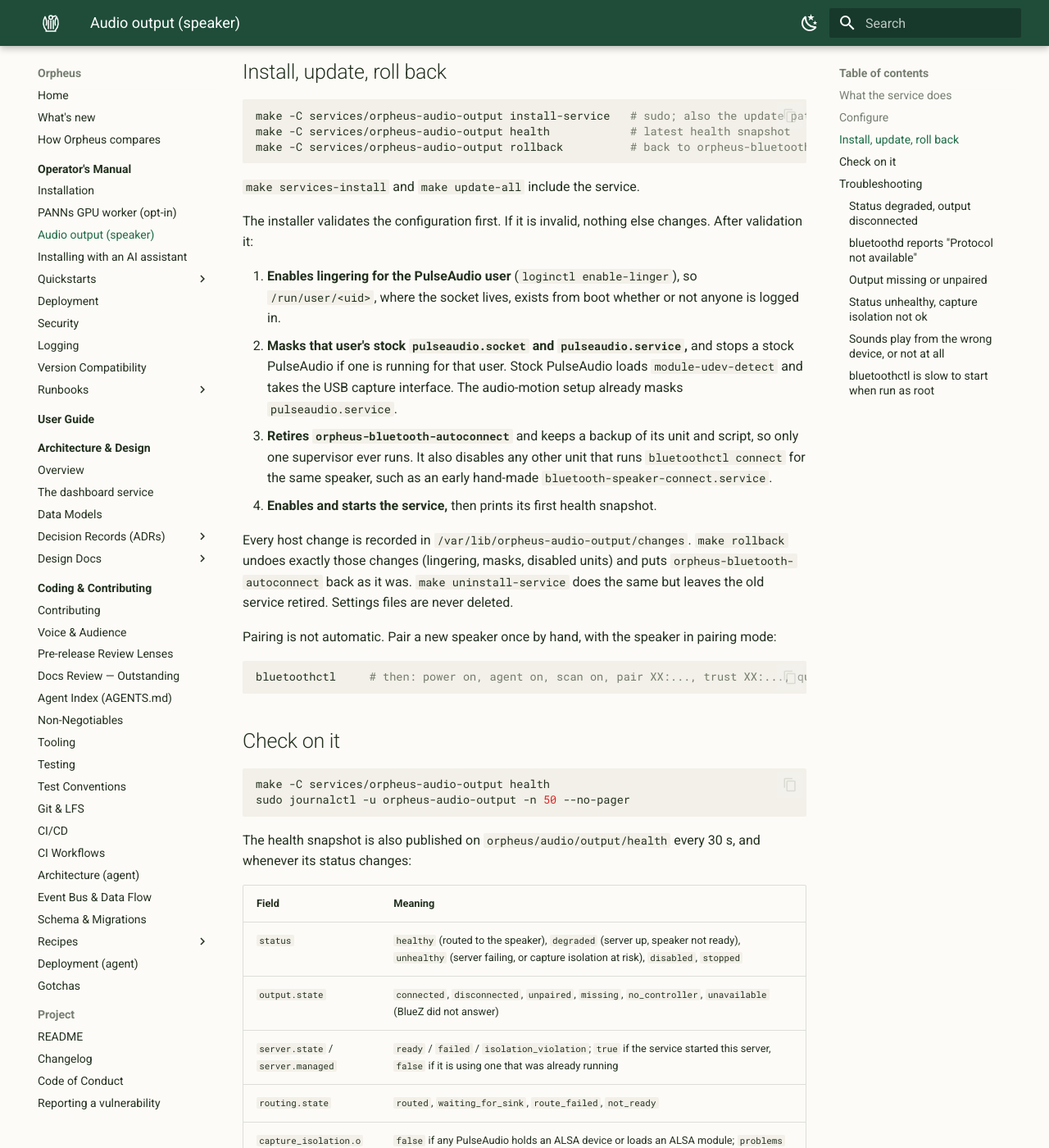
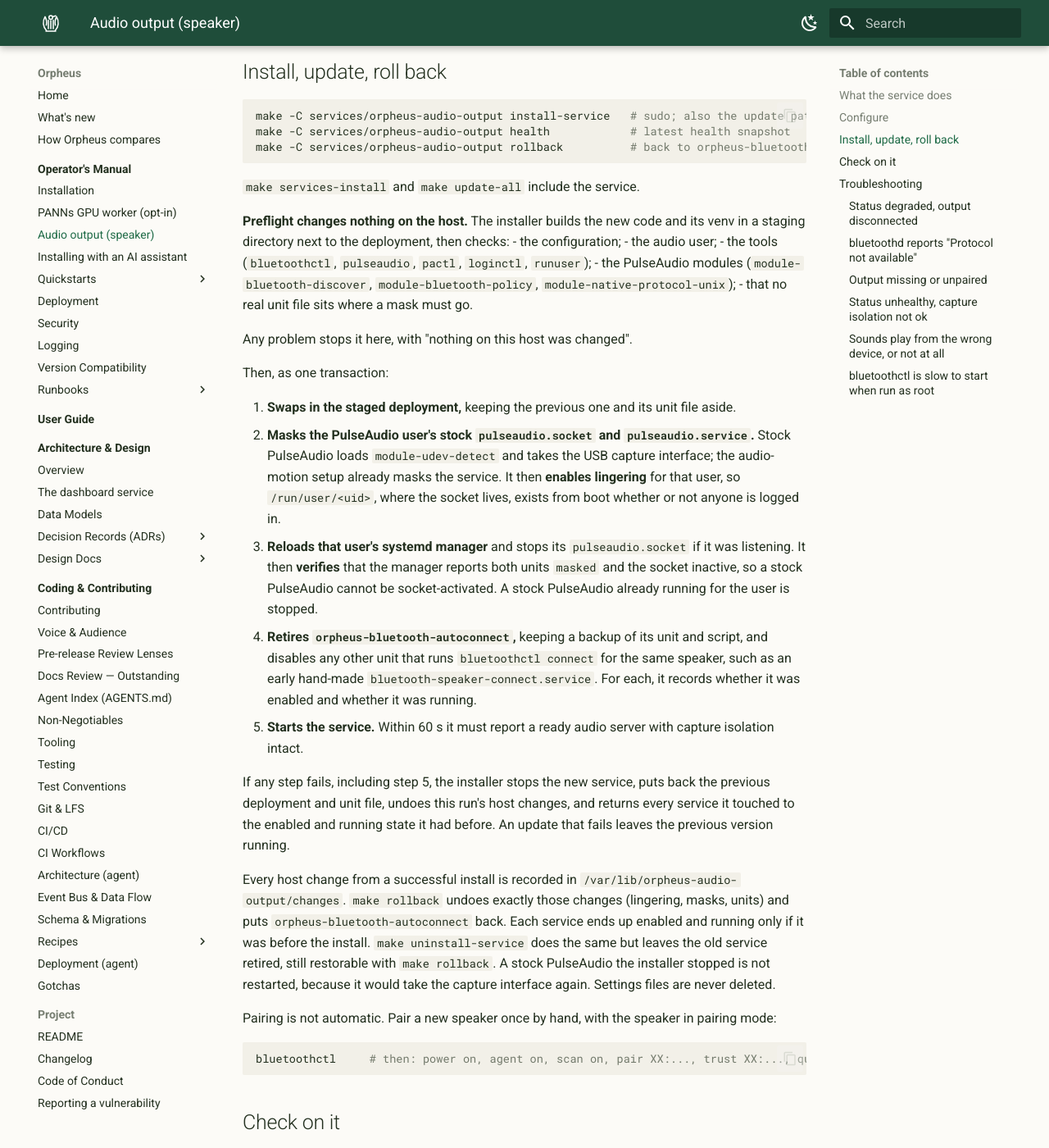
Before and after one commit to scottchronicity/orpheus, an MkDocs documentation site: the page built from docs/operator-manual/audio-output.md, in a window 1280 px wide and 1400 px high, scrolled down 2159 px. Shown: the whole window at 82% size. Built offline with MkDocs 1.6.1 and Material for MkDocs 9.7.7, drawn with Linux system fonts in a browser that asks for light colours.

Commit message:
fix(audio-output): transactional install, state-preserving rollback, verified masks
Review follow-up to 4d2b767; the architecture is unchanged.

- Preflight before any host change: build code and venv in a staging
  directory beside the deployment (non-editable installs, renamed into
  place), validate the config with it, and check the audio user, tools,
  PulseAudio modules and that no real unit file sits where a mask must go.
  A failure stops with "nothing on this host was changed".
- The rest of the install runs under an ERR trap. If anything fails,
  including no ready server or broken capture isolation within the health
  window or a unit that dies on start, the new unit is stopped, the previous
  deployment and unit file come back, this run's recorded host changes are
  undone newest first, and every touched unit returns to the state it had.
  A failed update leaves the previous version running. Each run records into
  changes.run; only success merges it into changes, so a failure never undoes
  an older install's changes.
- Records keep each unit's prior enabled AND running state
  (unit:/retired:<name>:<enabled>:<active>). Rollback and failed-install
  recovery re-enable and restart only what was enabled or running before.
- After masking the user's stock pulseaudio.socket/.service (now before
  enabling lingering), reload that user's systemd manager via runuser, stop a
  listening pulseaudio.socket, and verify LoadState=masked for both and the
  socket inactive; otherwise the install fails and restores.

Tests: tests/bats/audio-output-install.bats runs the real install/uninstall
scripts in a sandbox root with stateful systemctl/user-manager mocks (14
cases: preflight leaves the host untouched for an invalid config, a missing
module, a missing user or a blocking unit file; restore after a failed
server, a capture-isolation failure, a dying unit or masks the manager does
not honour; a failed update keeps the previous version and older records;
rollback restores enabled/running exactly). audio-output-lifecycle.bats is
updated to 14 step-level cases. Mutation checks (no restart on restore; no
manager reload) make the suites fail as expected. Docs: Operator's Manual
install/rollback section, service README, bats README, changelog.

```diff
--- a/docs/operator-manual/audio-output.md
+++ b/docs/operator-manual/audio-output.md
@@ -92,27 +92,52 @@ make -C services/orpheus-audio-output rollback          # back to orpheus-blueto
 
 `make services-install` and `make update-all` include the service.
 
-The installer validates the configuration first. If it is invalid, nothing else
-changes. After validation it:
+**Preflight changes nothing on the host.** The installer builds the new code
+and its venv in a staging directory next to the deployment, then checks:
+- the configuration;
+- the audio user;
+- the tools (`bluetoothctl`, `pulseaudio`, `pactl`, `loginctl`, `runuser`);
+- the PulseAudio modules (`module-bluetooth-discover`,
+  `module-bluetooth-policy`, `module-native-protocol-unix`);
+- that no real unit file sits where a mask must go.
 
-1. **Enables lingering for the PulseAudio user** (`loginctl enable-linger`), so
-   `/run/user/<uid>`, where the socket lives, exists from boot whether or not
-   anyone is logged in.
-2. **Masks that user's stock `pulseaudio.socket` and `pulseaudio.service`,**
-   and stops a stock PulseAudio if one is running for that user. Stock
-   PulseAudio loads `module-udev-detect` and takes the USB capture interface.
-   The audio-motion setup already masks `pulseaudio.service`.
-3. **Retires `orpheus-bluetooth-autoconnect`** and keeps a backup of its unit
-   and script, so only one supervisor ever runs. It also disables any other
-   unit that runs `bluetoothctl connect` for the same speaker, such as an
-   early hand-made `bluetooth-speaker-connect.service`.
-4. **Enables and starts the service,** then prints its first health snapshot.
+Any problem stops it here, with "nothing on this host was changed".
 
-Every host change is recorded in `/var/lib/orpheus-audio-output/changes`.
-`make rollback` undoes exactly those changes (lingering, masks, disabled units)
-and puts `orpheus-bluetooth-autoconnect` back as it was.
-`make uninstall-service` does the same but leaves the old service retired.
-Settings files are never deleted.
+Then, as one transaction:
+
+1. **Swaps in the staged deployment,** keeping the previous one and its unit
+   file aside.
+2. **Masks the PulseAudio user's stock `pulseaudio.socket` and
+   `pulseaudio.service`.** Stock PulseAudio loads `module-udev-detect` and takes
+   the USB capture interface; the audio-motion setup already masks the service.
+   It then **enables lingering** for that user, so `/run/user/<uid>`, where the
+   socket lives, exists from boot whether or not anyone is logged in.
+3. **Reloads that user's systemd manager** and stops its `pulseaudio.socket`
+   if it was listening. It then **verifies** that the manager reports both
+   units `masked` and the socket inactive, so a stock PulseAudio cannot be
+   socket-activated. A stock PulseAudio already running for the user is
+   stopped.
+4. **Retires `orpheus-bluetooth-autoconnect`,** keeping a backup of its unit
+   and script, and disables any other unit that runs `bluetoothctl connect`
+   for the same speaker, such as an early hand-made
+   `bluetooth-speaker-connect.service`. For each, it records whether it was
+   enabled and whether it was running.
+5. **Starts the service.** Within 60 s it must report a ready audio server
+   with capture isolation intact.
+
+If any step fails, including step 5, the installer stops the new service,
+puts back the previous deployment and unit file, undoes this run's host
+changes, and returns every service it touched to the enabled and running
+state it had before. An update that fails leaves the previous version running.
+
+Every host change from a successful install is recorded in
+`/var/lib/orpheus-audio-output/changes`. `make rollback` undoes exactly those
+changes (lingering, masks, units) and puts `orpheus-bluetooth-autoconnect`
+back. Each service ends up enabled and running only if it was before the
+install. `make uninstall-service` does the same but leaves the old service
+retired, still restorable with `make rollback`. A stock PulseAudio the
+installer stopped is not restarted, because it would take the capture
+interface again. Settings files are never deleted.
 
 Pairing is not automatic. Pair a new speaker once by hand, with the speaker in
 pairing mode:
```
Also changed, not shown: services/orpheus-audio-output/CHANGELOG.md (+2 -0 lines), services/orpheus-audio-output/README.md (+33 -13 lines), 7 other files.
